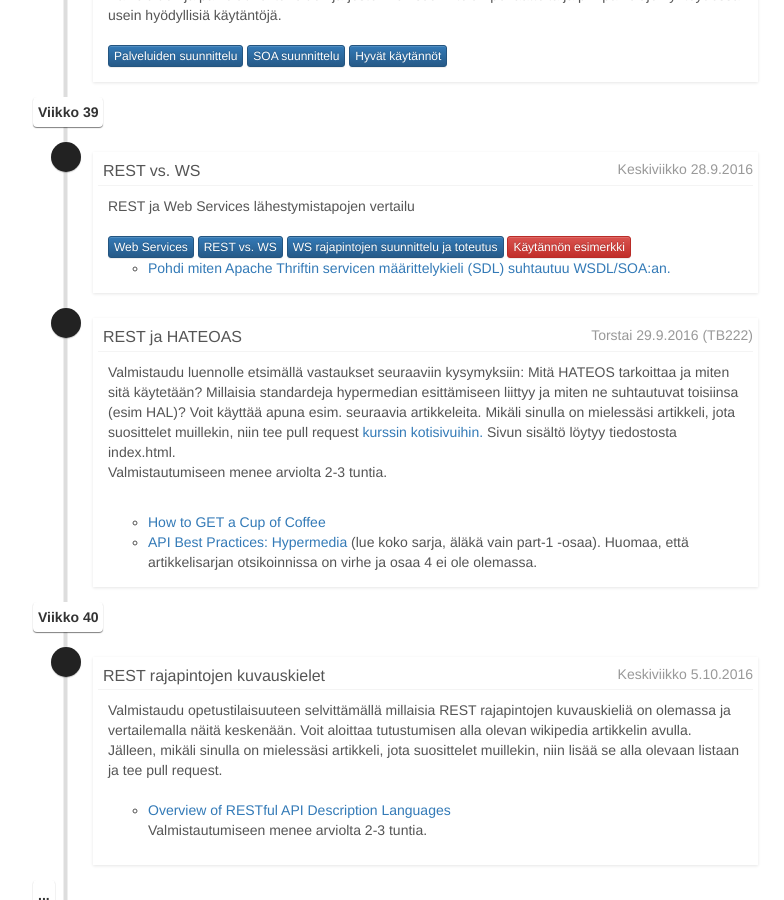
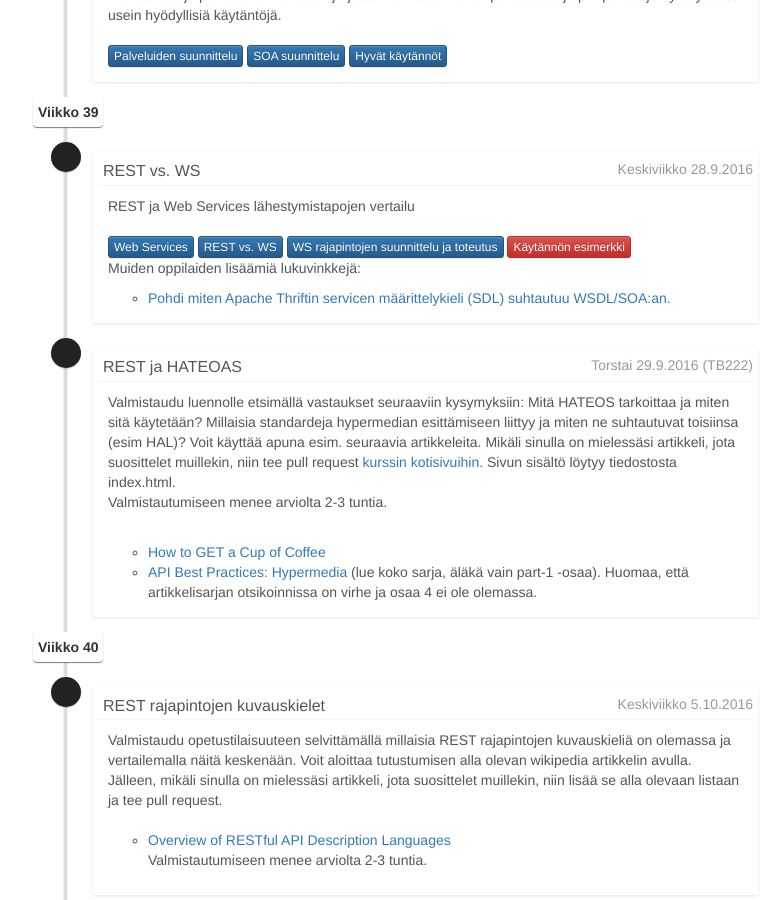
Before and after one commit to Palpo/palpo.github.io, a Jekyll site: the page built from index.html, in a window 1280 px wide and 900 px high, scrolled down 997 px. Shown: the whole window, without its empty margins (232-1016 px from the left). Built offline with Jekyll 4.4.1, drawn with Linux system fonts in a browser that asks for light colours; nearby versions of some CDN libraries.

Commit message:
title for the user added content

```diff
--- a/index.html
+++ b/index.html
@@ -84,6 +84,7 @@ layout: default
                   <a class="btn btn-primary btn-xs" href="./slides/2016/restvsws.pdf">REST vs. WS</a>
                   <a class="btn btn-primary btn-xs" href="./slides/2016/implws.pdf">WS rajapintojen suunnittelu ja toteutus</a>
                   <a class="btn btn-danger btn-xs" href="https://github.com/Palpo/ws-tervehdys">Käytännön esimerkki</a>
+                  <p>Muiden oppilaiden lisäämiä lukuvinkkejä:</p>
                   <ul>
                     <li>
                       <a href="https://thrift.apache.org/">
```
